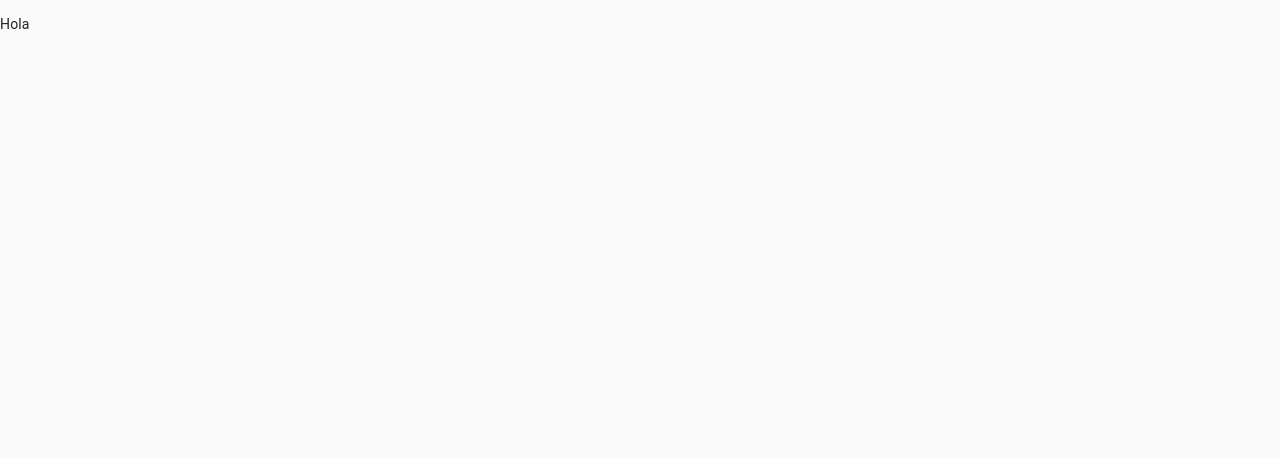
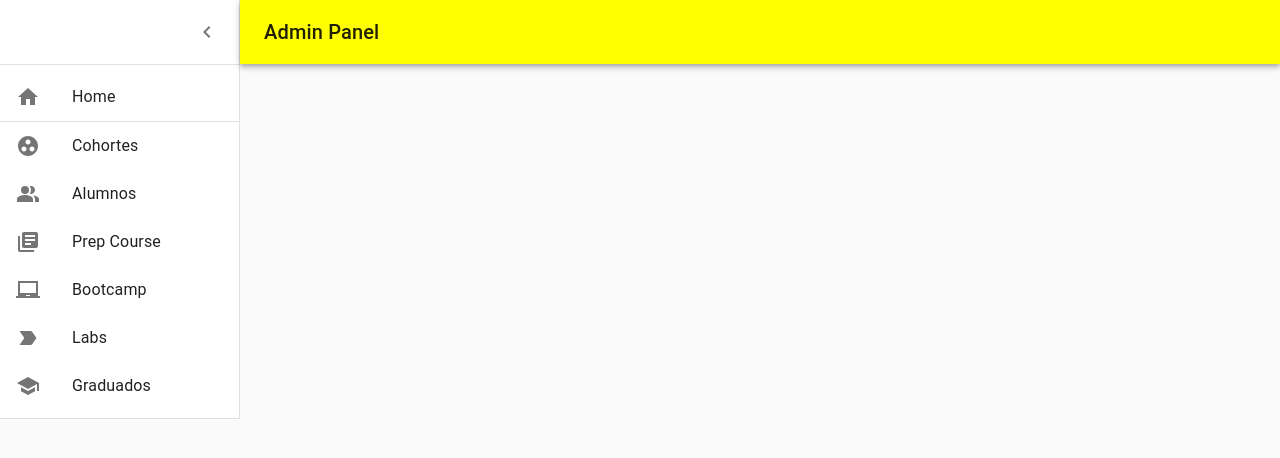
Before and after one commit to sirifacu/HenryLabs, a React (Create React App) app in the folder client/: page /dashboard in a window 1280 px wide. Shown: the top 458 px of the page. Built offline with nearby package versions, Linux system fonts and the light colour scheme.

Commit message:
dashboard admin front f-j

```diff
--- a/client/src/App.js
+++ b/client/src/App.js
@@ -1,6 +1,7 @@
 import { BrowserRouter } from 'react-router-dom';
 import { ThemeProvider, createMuiTheme } from '@material-ui/core/styles';
 import CssBaseline from '@material-ui/core/CssBaseline';
+import Dashboard from './components/dashboard/main/dashboard';
 
 function App() {
 
@@ -9,7 +10,7 @@ function App() {
       type: "light",
       primary: {
         ligth: "#7986cb",
-        main: "#3f51b5",
+        main: "#FFFF01",
         darker: "#303f9f",
       },
       secondary: {
@@ -26,9 +27,9 @@ function App() {
   return (
     <BrowserRouter>
       <ThemeProvider theme={theme}>
-        <CssBaseline/>
+        <CssBaseline />
         <div>
-          <p> Hola </p>
+          <Dashboard />
         </div>
       </ThemeProvider>
     </BrowserRouter>
--- /dev/null
+++ b/client/src/components/dashboard/main/dashboard.jsx
@@ -0,0 +1,212 @@
+import AppBar from '@material-ui/core/AppBar';
+import CssBaseline from '@material-ui/core/CssBaseline';
+import Divider from '@material-ui/core/Divider';
+import Drawer from '@material-ui/core/Drawer';
+import IconButton from '@material-ui/core/IconButton';
+import List from '@material-ui/core/List';
+import ListItem from '@material-ui/core/ListItem';
+import ListItemIcon from '@material-ui/core/ListItemIcon';
+import ListItemText from '@material-ui/core/ListItemText';
+import { makeStyles } from '@material-ui/core/styles';
+import Toolbar from '@material-ui/core/Toolbar';
+import Typography from '@material-ui/core/Typography';
+import ChevronLeftIcon from '@material-ui/icons/ChevronLeft';
+import GroupWorkIcon from '@material-ui/icons/GroupWork';
+import HomeIcon from '@material-ui/icons/Home';
+import LabelImportantIcon from '@material-ui/icons/LabelImportant';
+import LaptopChromebookIcon from '@material-ui/icons/LaptopChromebook';
+import LibraryBooksIcon from '@material-ui/icons/LibraryBooks';
+import MenuIcon from '@material-ui/icons/Menu';
+import PeopleAltIcon from '@material-ui/icons/PeopleAlt';
+import SchoolIcon from '@material-ui/icons/School';
+import clsx from 'clsx';
+import React, { useState } from 'react';
+import { Link as RouterLink } from 'react-router-dom';
+
+const drawerWidth = 240;
+
+const useStyles = makeStyles((theme) => ({
+  root: {
+    display: 'flex',
+  },
+  toolbar: {
+    paddingRight: 24, // keep right padding when drawer closed
+  },
+  toolbarIcon: {
+    display: 'flex',
+    alignItems: 'center',
+    justifyContent: 'flex-end',
+    padding: '0 8px',
+    ...theme.mixins.toolbar,
+  },
+  appBar: {
+    zIndex: theme.zIndex.drawer + 1,
+    transition: theme.transitions.create(['width', 'margin'], {
+      easing: theme.transitions.easing.sharp,
+      duration: theme.transitions.duration.leavingScreen,
+    }),
+  },
+  appBarShift: {
+    marginLeft: drawerWidth,
+    width: `calc(100% - ${drawerWidth}px)`,
+    transition: theme.transitions.create(['width', 'margin'], {
+      easing: theme.transitions.easing.sharp,
+      duration: theme.transitions.duration.enteringScreen,
+    }),
+  },
+  menuButton: {
+    marginRight: 36,
+  },
+  menuButtonHidden: {
+    display: 'none',
+  },
+  title: {
+    flexGrow: 1,
+  },
+  drawerPaper: {
+    position: 'relative',
+    whiteSpace: 'nowrap',
+    width: drawerWidth,
+    transition: theme.transitions.create('width', {
+      easing: theme.transitions.easing.sharp,
+      duration: theme.transitions.duration.enteringScreen,
+    }),
+  },
+  drawerPaperClose: {
+    overflowX: 'hidden',
+    transition: theme.transitions.create('width', {
+      easing: theme.transitions.easing.sharp,
+      duration: theme.transitions.duration.leavingScreen,
+    }),
+    width: theme.spacing(7),
+    [theme.breakpoints.up('sm')]: {
+      width: theme.spacing(9),
+    },
+  },
+  appBarSpacer: theme.mixins.toolbar,
+  content: {
+    flexGrow: 1,
+    height: '100vh',
+    overflow: 'auto',
+  },
+  container: {
+    paddingTop: theme.spacing(4),
+    paddingBottom: theme.spacing(4),
+  },
+  paper: {
+    padding: theme.spacing(2),
+    display: 'flex',
+    overflow: 'auto',
+    flexDirection: 'column',
+  },
+}));
+
+export default function Dashboard() {
+
+  const classes = useStyles();
+  const [open, setOpen] = useState(true);
+  const handleDrawerOpen = () => {
+    setOpen(true);
+  };
+  const handleDrawerClose = () => {
+    setOpen(false);
+  };
+
+
+
+  return (
+    <div className={classes.root}>
+      <CssBaseline />
+      <AppBar
+        position="absolute"
+        className={clsx(classes.appBar, open && classes.appBarShift)}
+      >
+        <Toolbar className={classes.toolbar}>
+          <IconButton
+            edge="start"
+            color="inherit"
+            aria-label="open drawer"
+            onClick={handleDrawerOpen}
+            className={clsx(
+              classes.menuButton,
+              open && classes.menuButtonHidden
+            )}
+          >
+            <MenuIcon />
+          </IconButton>
+          <Typography
+            component="h1"
+            variant="h6"
+            color="inherit"
+            noWrap
+            className={classes.title}
+          >
+            Admin Panel
+          </Typography>
+        </Toolbar>
+      </AppBar>
+      <Drawer
+        variant="permanent"
+        classes={{
+          paper: clsx(classes.drawerPaper, !open && classes.drawerPaperClose),
+        }}
+        open={open}
+      >
+        <div className={classes.toolbarIcon}>
+          <IconButton onClick={handleDrawerClose}>
+            <ChevronLeftIcon />
+          </IconButton>
+        </div>
+        <Divider />
+        <List>
+          <div>
+            <ListItem button component={RouterLink} to="/">
+              <ListItemIcon>
+                <HomeIcon />
+              </ListItemIcon>
+              <ListItemText primary="Home" />
+            </ListItem>
+            <Divider />
+            <ListItem button component={RouterLink} to="/dashboard/cohortes">
+              <ListItemIcon>
+                <GroupWorkIcon />
+              </ListItemIcon>
+              <ListItemText primary="Cohortes" />
+            </ListItem>
+            <ListItem button component={RouterLink} to="/dashboard/alumnos">
+              <ListItemIcon>
+                <PeopleAltIcon />
+              </ListItemIcon>
+              <ListItemText primary="Alumnos" />
+            </ListItem>
+            <ListItem button component={RouterLink} to="/dashboard/prep">
+              <ListItemIcon>
+                <LibraryBooksIcon />
+              </ListItemIcon>
+              <ListItemText primary="Prep Course" />
+            </ListItem>
+            <ListItem button component={RouterLink} to="/dashboard/bootcamp">
+              <ListItemIcon>
+                <LaptopChromebookIcon />
+              </ListItemIcon>
+              <ListItemText primary="Bootcamp" />
+            </ListItem>
+            <ListItem button component={RouterLink} to="/dashboard/labs">
+              <ListItemIcon>
+                <LabelImportantIcon />
+              </ListItemIcon>
+              <ListItemText primary="Labs" />
+            </ListItem>
+            <ListItem button component={RouterLink} to="/dashboard/graduados">
+              <ListItemIcon>
+                <SchoolIcon />
+              </ListItemIcon>
+              <ListItemText primary="Graduados" />
+            </ListItem>
+          </div>
+        </List>
+        <Divider />
+      </Drawer>
+    </div>
+  );
+}
```
